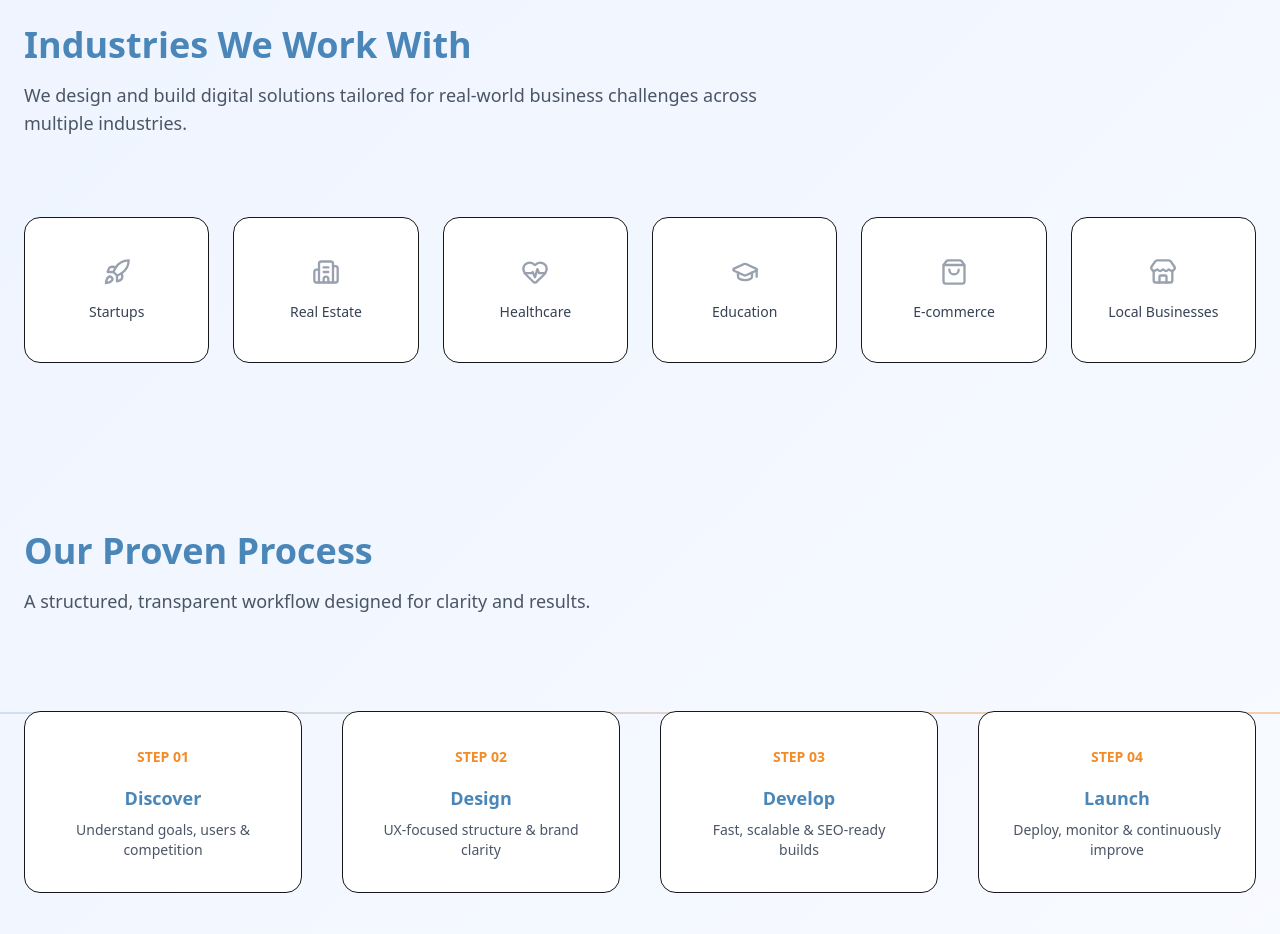
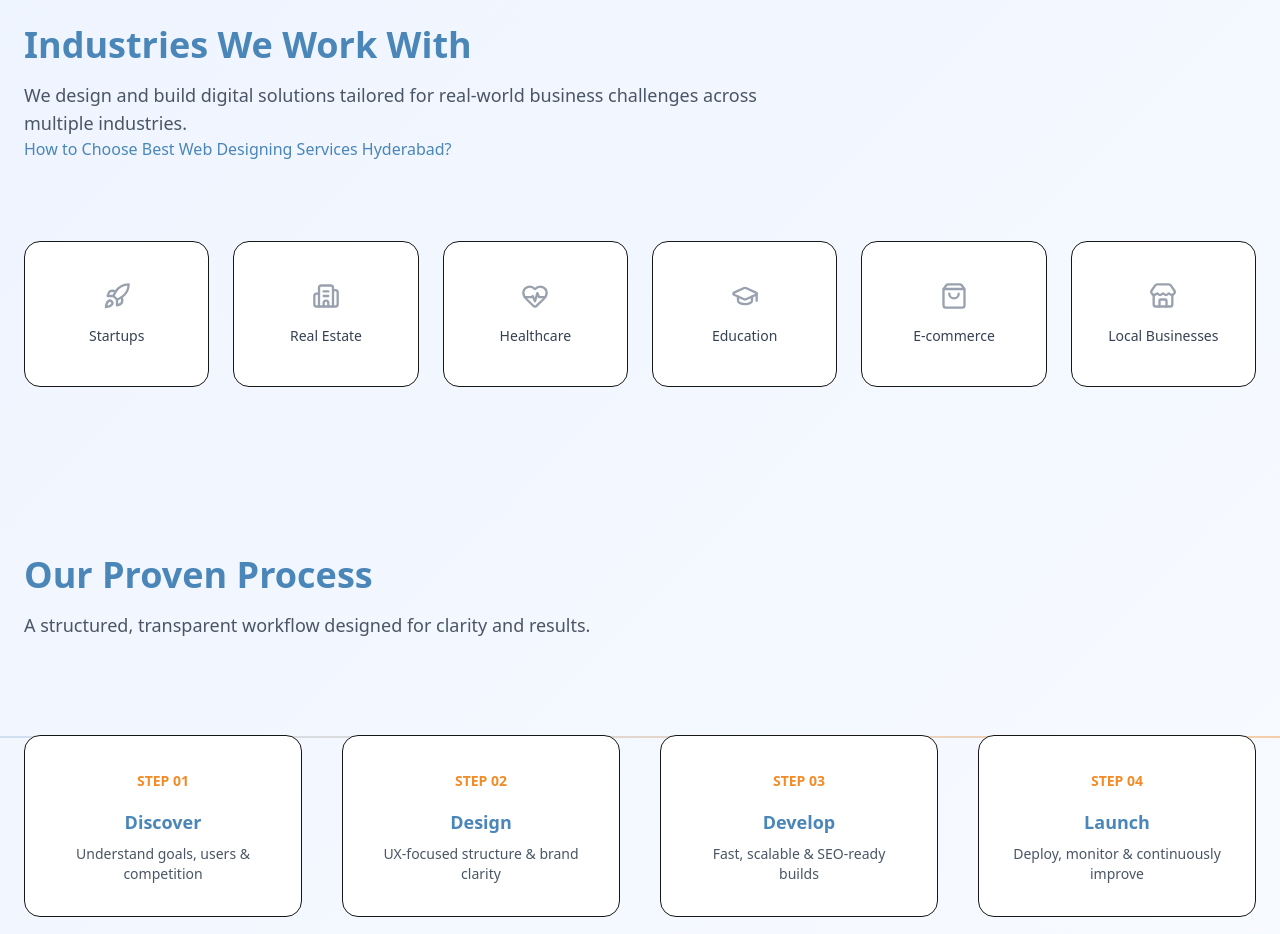
Before and after one commit to Mrtechies1011/mrTechies-website, a Next.js app: page / in a window 1280 px wide. Shown: the part 1760-2694 px from the top of the page. Built offline with nearby package versions, Linux system fonts and the light colour scheme.

Commit message:
Update page.tsx

```diff
--- a/app/page.tsx
+++ b/app/page.tsx
@@ -145,6 +145,7 @@ export default function Home() {
               We design and build digital solutions tailored for real‑world business
               challenges across multiple industries.
             </p>
+            <p className="text-brand-blue"><Link href='/how-to-choose-best-web-designing-services-hyderabad'>How to Choose Best Web Designing Services Hyderabad?</Link></p>
           </div>
 
           <div className="grid grid-cols-2 sm:grid-cols-3 lg:grid-cols-6 gap-6">
```
